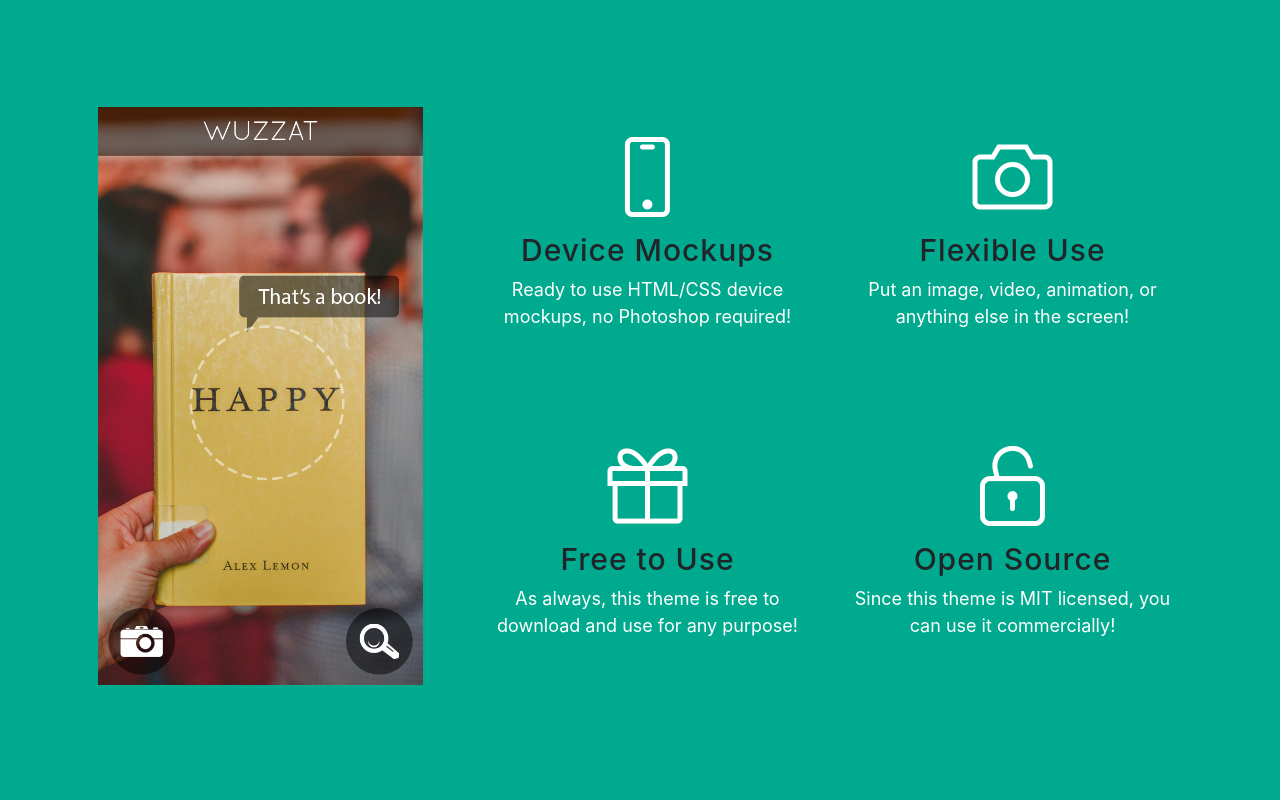
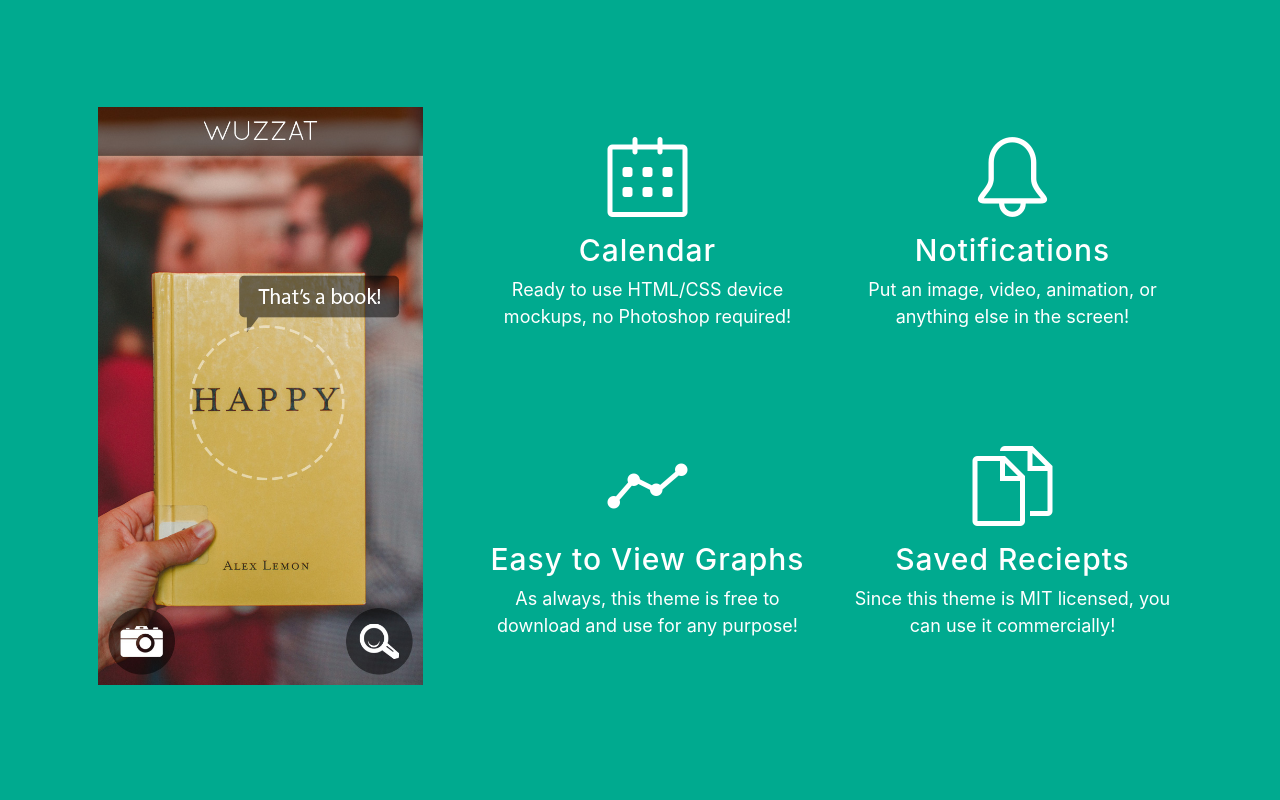
Before and after one commit to colinrjv/simpleSplit, a website with bundled scripts: page index.html in a window 1280 px wide. Shown: the part 1520-2320 px from the top of the page. Built offline with nearby package versions, Linux system fonts and the light colour scheme; a web font is replaced by a local one.

Commit message:
More updates

```diff
--- a/index.html
+++ b/index.html
@@ -125,15 +125,15 @@
               <div class="row">
                 <div class="col-lg-6">
                   <div class="feature-item">
-                    <i class="icon-screen-smartphone text-primary"></i>
-                    <h3>Device Mockups</h3>
+                    <i class="icon-calendar text-primary"></i>
+                    <h3 class="icontext">Calendar</h3>
                     <p class="text-muted">Ready to use HTML/CSS device mockups, no Photoshop required!</p>
                   </div>
                 </div>
                 <div class="col-lg-6">
                   <div class="feature-item">
-                    <i class="icon-camera text-primary"></i>
-                    <h3>Flexible Use</h3>
+                    <i class="icon-bell text-primary"></i>
+                    <h3 class="icontext">Notifications</h3>
                     <p class="text-muted">Put an image, video, animation, or anything else in the screen!</p>
                   </div>
                 </div>
@@ -141,15 +141,15 @@
               <div class="row">
                 <div class="col-lg-6">
                   <div class="feature-item">
-                    <i class="icon-present text-primary"></i>
-                    <h3>Free to Use</h3>
+                    <i class="icon-graph text-primary"></i>
+                    <h3 class="icontext">Easy to View Graphs</h3>
                     <p class="text-muted">As always, this theme is free to download and use for any purpose!</p>
                   </div>
                 </div>
                 <div class="col-lg-6">
                   <div class="feature-item">
-                    <i class="icon-lock-open text-primary"></i>
-                    <h3>Open Source</h3>
+                    <i class="icon-docs text-primary"></i>
+                    <h3 class="icontext">Saved Reciepts</h3>
                     <p class="text-muted">Since this theme is MIT licensed, you can use it commercially!</p>
                   </div>
                 </div>
@@ -163,7 +163,7 @@
     <section class="cta">
       <div class="cta-content">
         <div class="container">
-          <h2>Stop waiting.<br>Start building.</h2>
+          <h2>Organize expenses.<br>Split Simple.</h2>
           <a href="#contact" class="btn btn-outline btn-xl js-scroll-trigger">Let's Get Started!</a>
         </div>
       </div>
```
Also changed, not shown: css/new-age.min.css.
